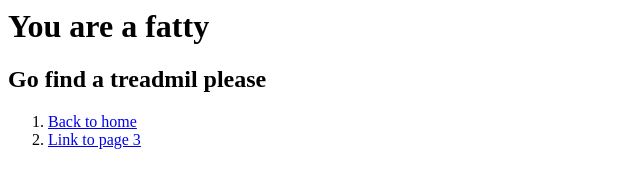
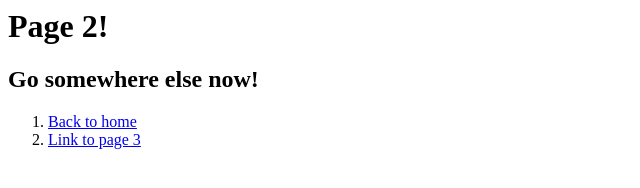
Before and after one commit to DonnyBlowers/DonnyBlowers.github.io, a plain HTML site: page page2.html in a window 1280 px wide. Shown: the whole page, without its empty margins (0-640 px from the left). Drawn offline with Linux system fonts and the light colour scheme.

Commit message:
Update page2.html

```diff
--- a/page2.html
+++ b/page2.html
@@ -1,6 +1,6 @@
 <html>
-<h1>You are a fatty</h1>
-<h2>Go find a treadmil please</h2>
+<h1>Page 2!</h1>
+<h2>Go somewhere else now!</h2>
 <ol>
   <li><a href='index.html'>Back to home</a></li>
   <li><a href='page3.html'>Link to page 3</a></li>
```
